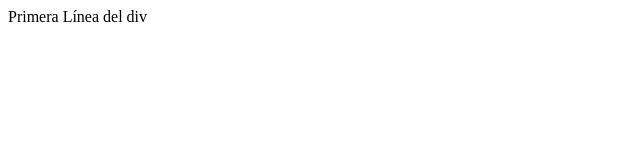
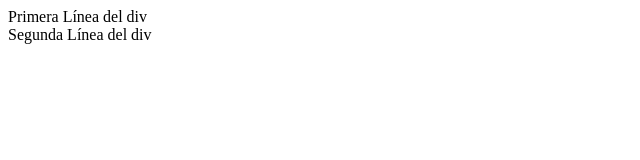
Before and after one commit to DannaHg/curso_git_nuevo, a plain HTML site: page index.html in a window 1280 px wide. Shown: the whole page, without its empty margins (0-640 px from the left). Drawn offline with Linux system fonts and the light colour scheme.

Commit message:
Second Commit

```diff
--- a/index.html
+++ b/index.html
@@ -7,5 +7,6 @@
 </head>
 <body>
     <div>Primera Línea del div</div>
+    <div>Segunda Línea del div</div>
 </body>
 </html>
```
